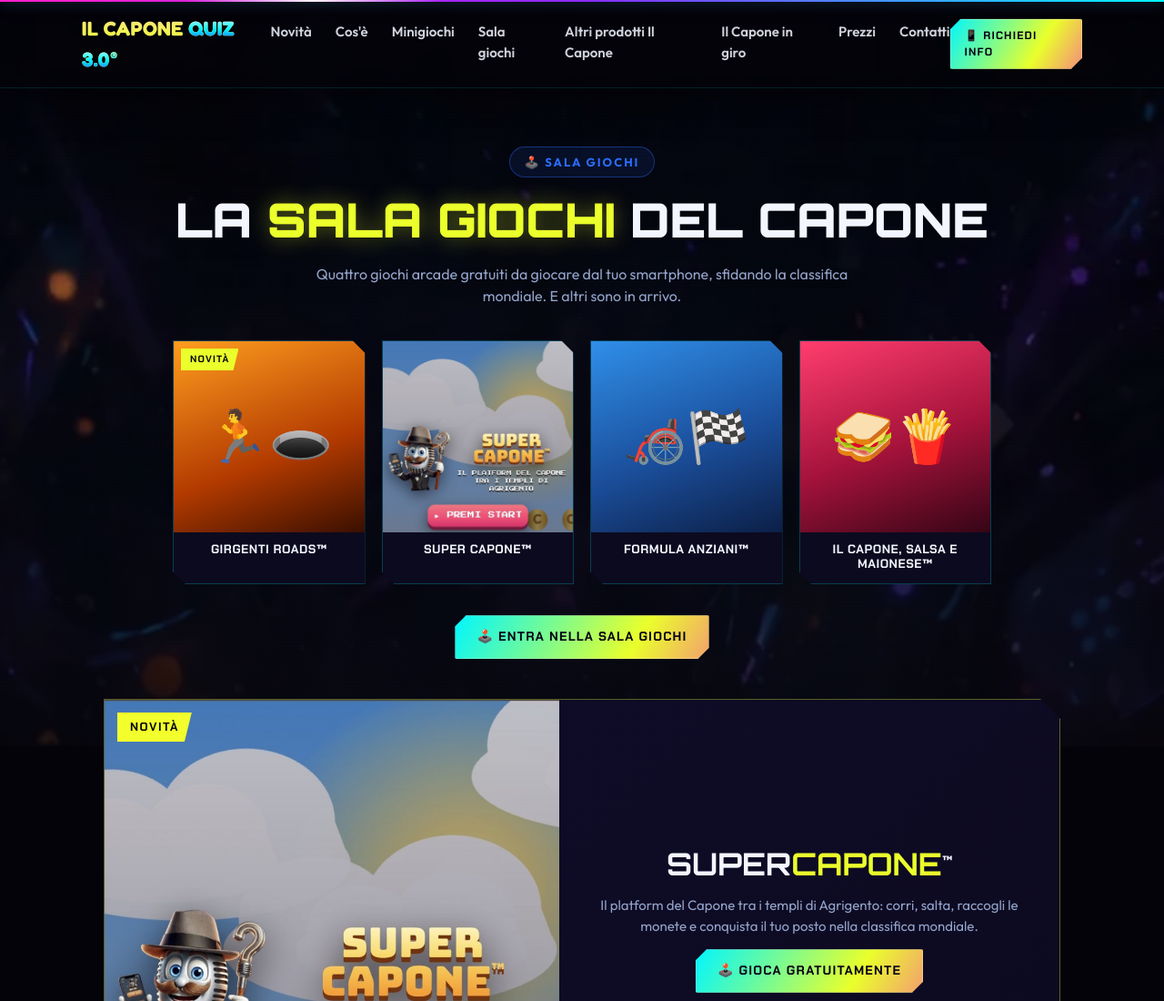
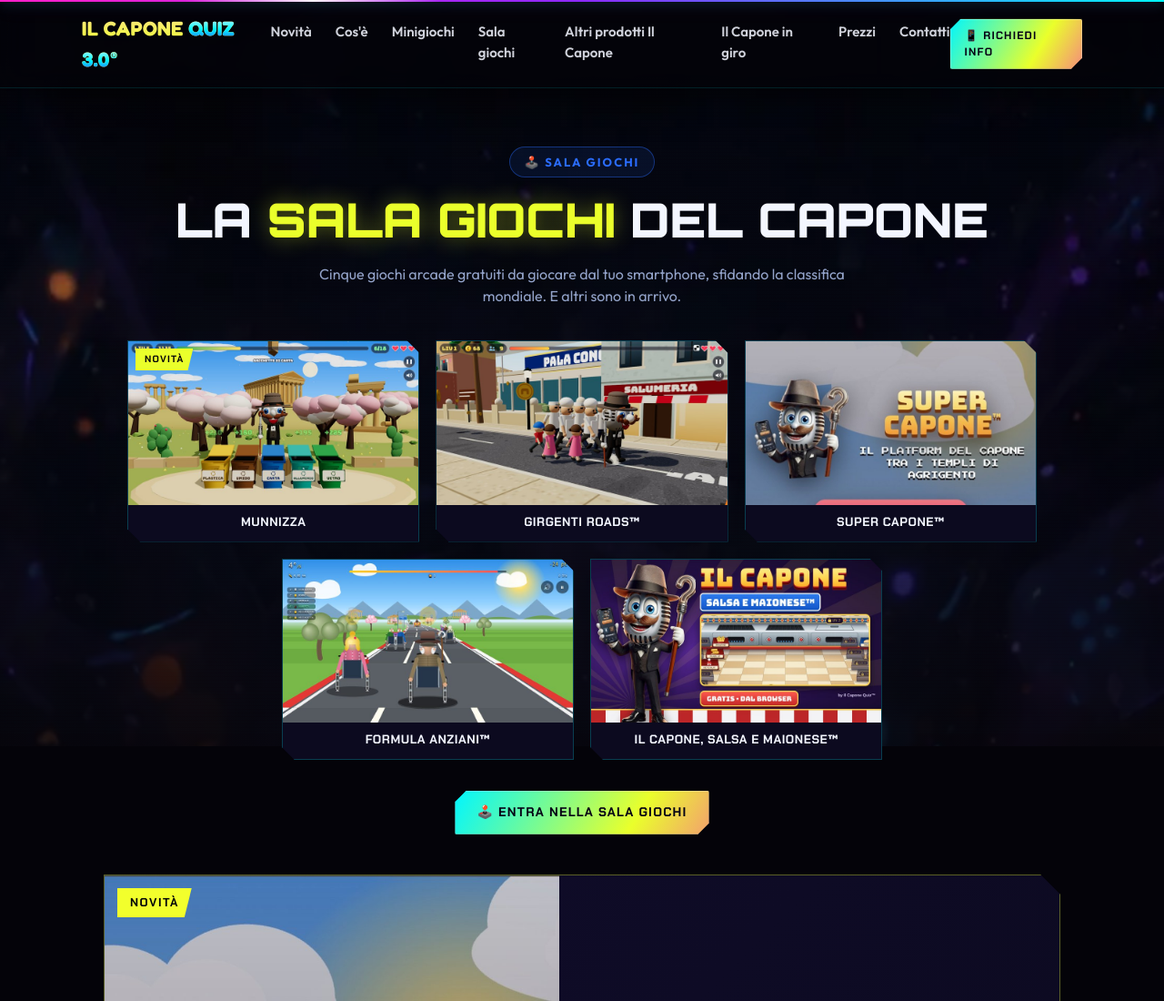
Before and after one commit to Seminalba82/Sitowebilcapone, a plain HTML site: page giochi-arcade.html in a window 1280 px wide. Shown: the top 1100 px of the page at 91% size. Drawn offline with Linux system fonts and the light colour scheme.

Commit message:
Add files via upload

```diff
--- a/giochi-arcade.html
+++ b/giochi-arcade.html
@@ -465,12 +465,13 @@
   .scNoImg .bigSub{font-family:'Chakra Petch',sans-serif; font-weight:700; letter-spacing:1.2px; font-size:12px; color:#dfeaff; text-align:center; text-transform:uppercase;}
 
   /* ===== SALA GIOCHI (anteprima) ===== */
-  .sgGrid{display:grid; grid-template-columns:repeat(2,1fr); gap:14px; margin:0 auto; max-width:900px;}
-  @media(min-width:760px){ .sgGrid{grid-template-columns:repeat(4,1fr); gap:18px;} }
+  .sgGrid{display:flex; flex-wrap:wrap; justify-content:center; gap:14px; margin:0 auto; max-width:1000px;}
+  .sgTile{width:calc(50% - 7px);}
+  @media(min-width:760px){ .sgGrid{gap:18px;} .sgTile{width:calc(33.333% - 12px);} }
   .sgTile{position:relative; display:flex; flex-direction:column; text-decoration:none; color:var(--white); border:1px solid rgba(0,246,255,.22); background:var(--panel); overflow:hidden;
     clip-path:polygon(0 0,calc(100% - 14px) 0,100% 14px,100% 100%,14px 100%,0 calc(100% - 14px)); transition:transform .2s ease, border-color .2s ease, box-shadow .2s ease;}
   .sgTile:hover{transform:translateY(-5px); border-color:var(--gold); box-shadow:0 12px 30px rgba(0,0,0,.45), 0 0 30px rgba(234,255,43,.2);}
-  .sgArt{aspect-ratio:1/1; display:flex; align-items:center; justify-content:center; font-size:56px; overflow:hidden; position:relative;}
+  .sgArt{aspect-ratio:16/9; display:flex; align-items:center; justify-content:center; font-size:56px; overflow:hidden; position:relative;}
   .sgArt img{width:100%; height:100%; object-fit:cover; display:block;}
   .sgArt.a1{background:linear-gradient(160deg,#ff9d1f,#b23a00 60%,#3a0f00);}
   .sgArt.a3{background:linear-gradient(160deg,#2f8fe8,#1b4f9c 55%,#0c1f47);}
@@ -505,14 +506,15 @@
   <div class="wrap">
     <span class="kicker">🕹️ Sala giochi</span>
     <h1>LA <span>SALA GIOCHI</span> DEL CAPONE</h1>
-    <p class="lead">Quattro giochi arcade gratuiti da giocare dal tuo smartphone, sfidando la classifica mondiale. E altri sono in arrivo.</p>
+    <p class="lead">Cinque giochi arcade gratuiti da giocare dal tuo smartphone, sfidando la classifica mondiale. E altri sono in arrivo.</p>
 
     <div style="margin:36px 0 6px;">
     <div class="sgGrid">
-      <a class="sgTile" href="https://giochi.ilcaponequiz.win/" target="_blank" rel="noopener"><span class="sgNew">NOVITÀ</span><div class="sgArt a1">🏃🕳️</div><div class="sgName">Girgenti Roads™</div></a>
-      <a class="sgTile" href="https://giochi.ilcaponequiz.win/" target="_blank" rel="noopener"><div class="sgArt"><img src="supercapone-promo.jpg" alt="SUPER CAPONE" loading="lazy"></div><div class="sgName">Super Capone™</div></a>
-      <a class="sgTile" href="https://giochi.ilcaponequiz.win/" target="_blank" rel="noopener"><div class="sgArt a3">🦽🏁</div><div class="sgName">Formula Anziani™</div></a>
-      <a class="sgTile" href="https://giochi.ilcaponequiz.win/" target="_blank" rel="noopener"><div class="sgArt a4">🥪🍟</div><div class="sgName">Il Capone, salsa e maionese™</div></a>
+      <a class="sgTile" href="https://giochi.ilcaponequiz.win/" target="_blank" rel="noopener"><span class="sgNew">NOVITÀ</span><div class="sgArt"><img src="sala-munnizza.jpg" alt="Munnizza, il gioco 3D sulla raccolta differenziata con il Capone" loading="lazy"></div><div class="sgName">Munnizza</div></a>
+      <a class="sgTile" href="https://giochi.ilcaponequiz.win/" target="_blank" rel="noopener"><div class="sgArt"><img src="sala-girgenti-roads.jpg" alt="Girgenti Roads, il runner 3D per le strade di Agrigento" loading="lazy"></div><div class="sgName">Girgenti Roads™</div></a>
+      <a class="sgTile" href="https://giochi.ilcaponequiz.win/" target="_blank" rel="noopener"><div class="sgArt"><img src="sala-supercapone.jpg" alt="Super Capone, il platform arcade tra i templi di Agrigento" loading="lazy"></div><div class="sgName">Super Capone™</div></a>
+      <a class="sgTile" href="https://giochi.ilcaponequiz.win/" target="_blank" rel="noopener"><div class="sgArt"><img src="sala-formula-anziani.jpg" alt="Formula Anziani, la corsa in sedia a rotelle per le strade di Agrigento" loading="lazy"></div><div class="sgName">Formula Anziani™</div></a>
+      <a class="sgTile" href="https://giochi.ilcaponequiz.win/" target="_blank" rel="noopener"><div class="sgArt"><img src="sala-salsa-e-maionese.jpg" alt="Il Capone, salsa e maionese, il furgone dei panini" loading="lazy"></div><div class="sgName">Il Capone, salsa e maionese™</div></a>
     </div>
       <div class="sgCta"><a class="btn btnGold" href="https://giochi.ilcaponequiz.win/" target="_blank" rel="noopener">🕹️ ENTRA NELLA SALA GIOCHI</a></div>
     </div>
```
Also changed, not shown: index.html (+10 -8 lines), sala-formula-anziani.jpg (added), sala-girgenti-roads.jpg (added), sala-munnizza.jpg (added), sala-salsa-e-maionese.jpg (added), sala-supercapone.jpg (added).
